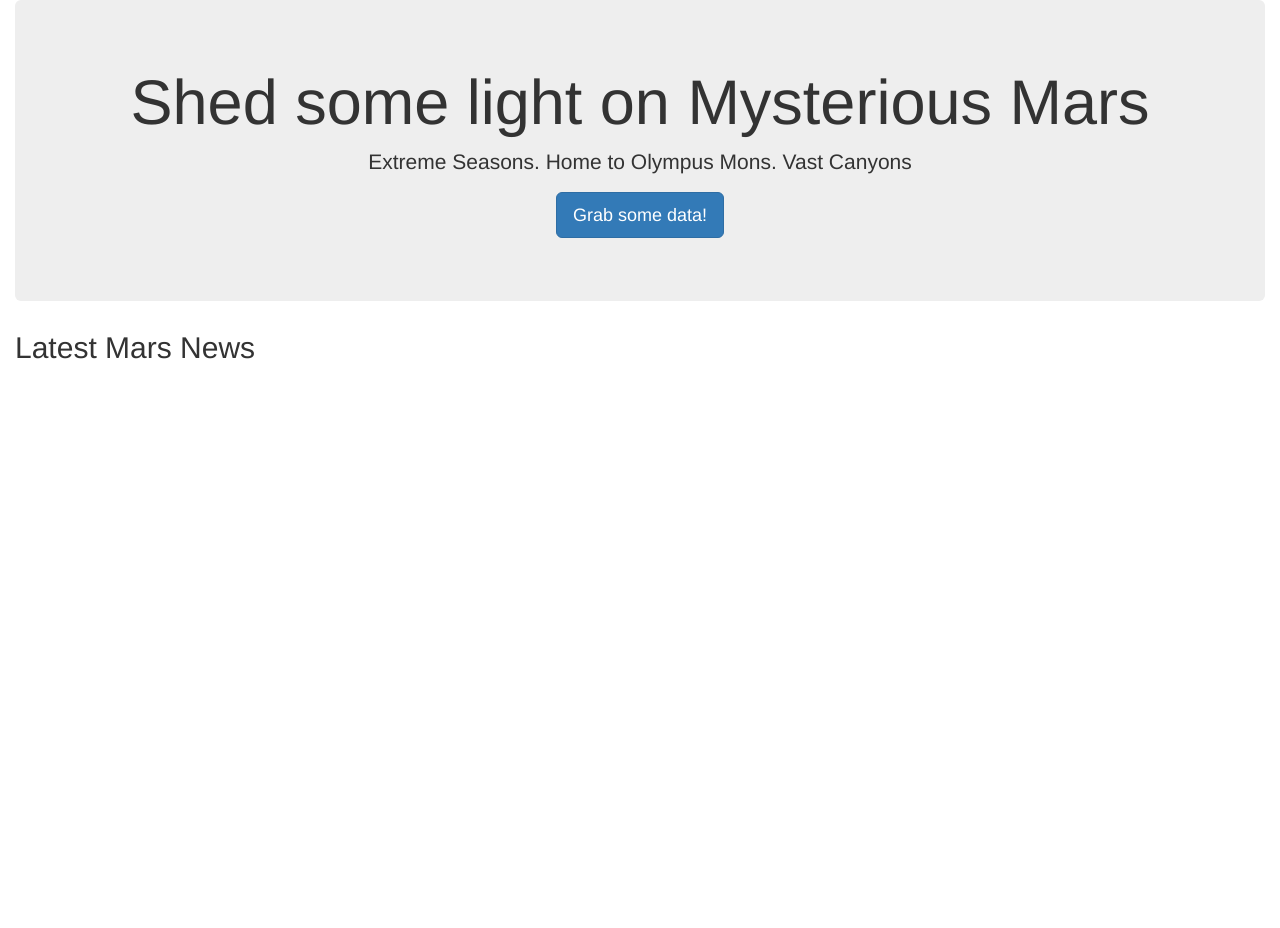
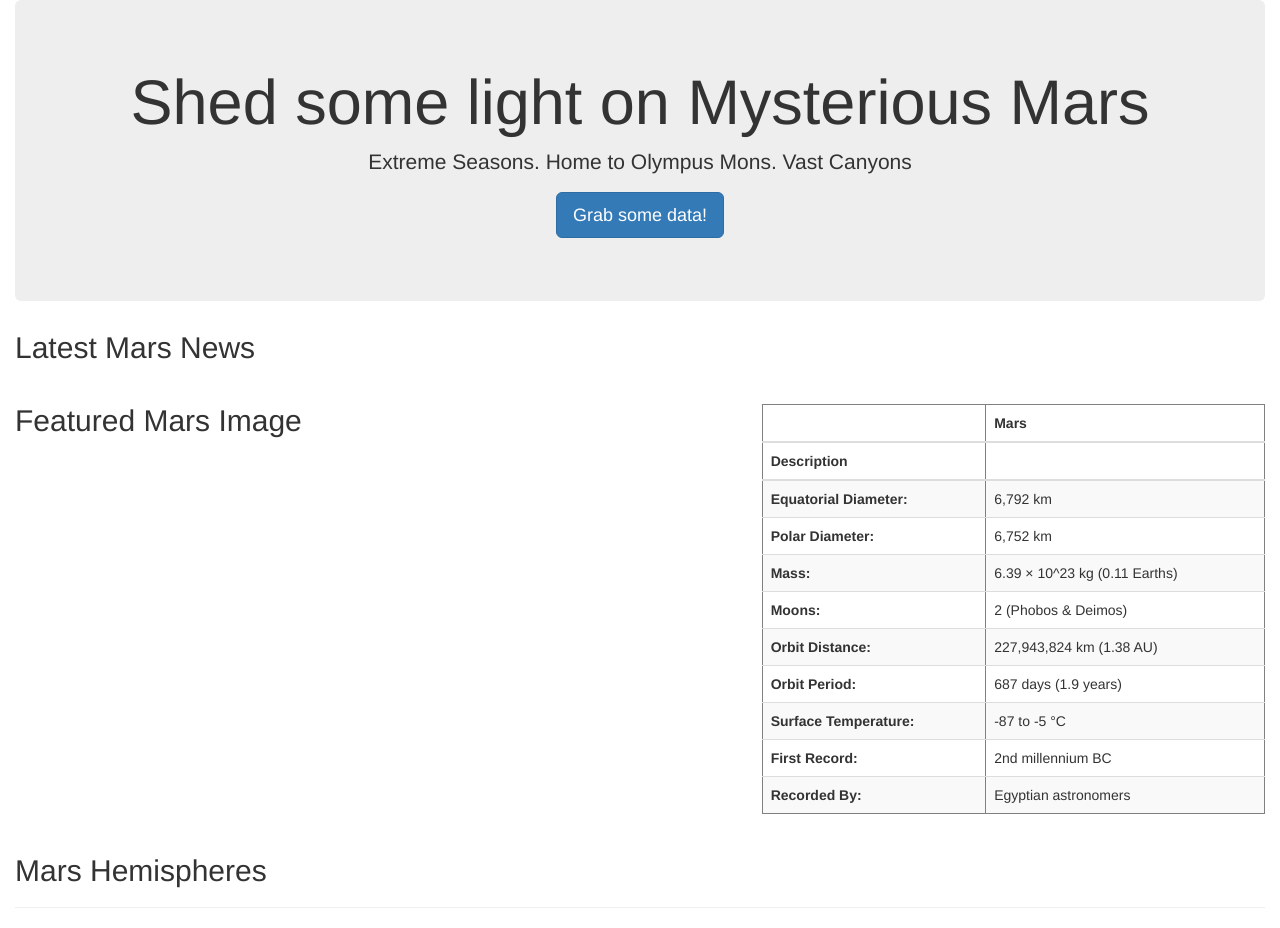
Before and after one commit to Leonardo-Urrutia/web-scraping-challenge, a Python web app: template templates/index.html in a window 1280 px wide. Before the commit the page ends 359 px from the top, so only its background shows below. Run offline with Jinja, Linux system fonts and the light colour scheme; the template is opened without the code that fills it, so the values that code supplies are empty; some libraries are stand-ins or nearby versions.

Commit message:
Completed the index.html in templates

```diff
--- a/templates/index.html
+++ b/templates/index.html
@@ -20,7 +20,75 @@
     <h2>Latest Mars News</h2>
     <h3>{{mars.title}}</h3>
     <p>{{mars.summary}}</p>
-  </div>
+
+    <div class="row">
+      <div class="col-md-7">
+        <h2>Featured Mars Image</h2>
+        <img src={{mars.featured_img}}>
+      </div>
+      <div class="col-md-5 table-responsive-sm table-responsive-md">
+        <table border="1" class="table table-striped table-hover" style="margin-top: 20px;">
+          <thead>
+            <tr style="text-align: center;">
+              <th></th>
+              <th>Mars</th>
+            </tr>
+            <tr>
+              <th>Description</th>
+              <th></th>
+            </tr>
+          </thead>
+          <tbody>
+            <tr>
+              <th>Equatorial Diameter:</th>
+              <td>6,792 km</td>
+            </tr>
+            <tr>
+              <th>Polar Diameter:</th>
+              <td>6,752 km</td>
+            </tr>
+            <tr>
+              <th>Mass:</th>
+              <td>6.39 × 10^23 kg (0.11 Earths)</td>
+            </tr>
+            <tr>
+              <th>Moons:</th>
+              <td>2 (Phobos &amp; Deimos)</td>
+            </tr>
+            <tr>
+              <th>Orbit Distance:</th>
+              <td>227,943,824 km (1.38 AU)</td>
+            </tr>
+            <tr>
+              <th>Orbit Period:</th>
+              <td>687 days (1.9 years)</td>
+            </tr>
+            <tr>
+              <th>Surface Temperature:</th>
+              <td>-87 to -5 °C</td>
+            </tr>
+            <tr>
+              <th>First Record:</th>
+              <td>2nd millennium BC</td>
+            </tr>
+            <tr>
+              <th>Recorded By:</th>
+              <td>Egyptian astronomers</td>
+            </tr>
+          </tbody>
+        </table>
+      </div>
+    </div>
+    <h2>Mars Hemispheres</h2>
+    <hr />
+    <div class="row">
+    {% for img in mars.hemi%}
+      <div class="col-md-3">
+        <h3>{{img.title}}</h3>
+        <img src={{img.img_url}} style="max-width: 90%;">
+      </div>
+    {% endfor %}
+    </div>
   </div>
 </body>
 
```
